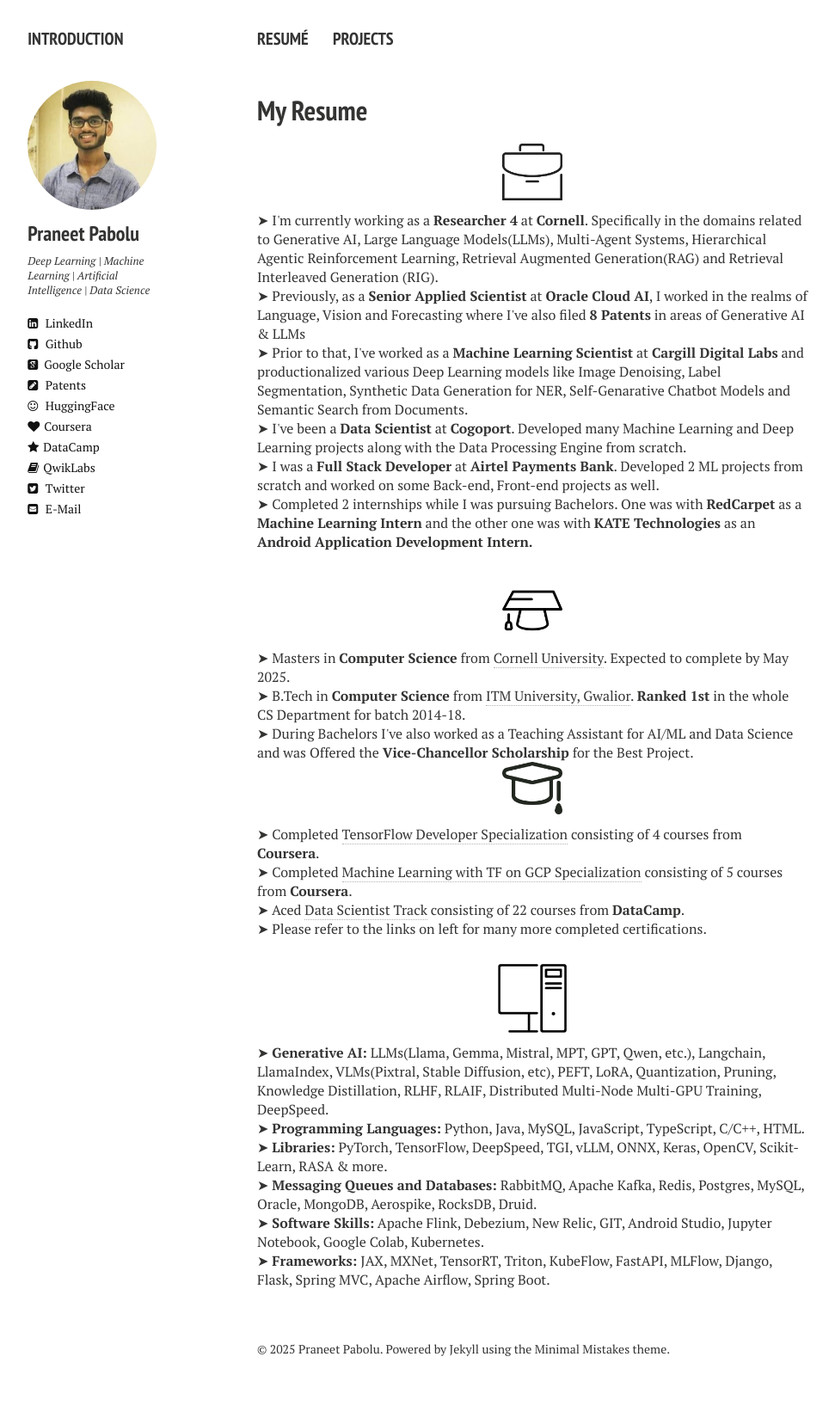
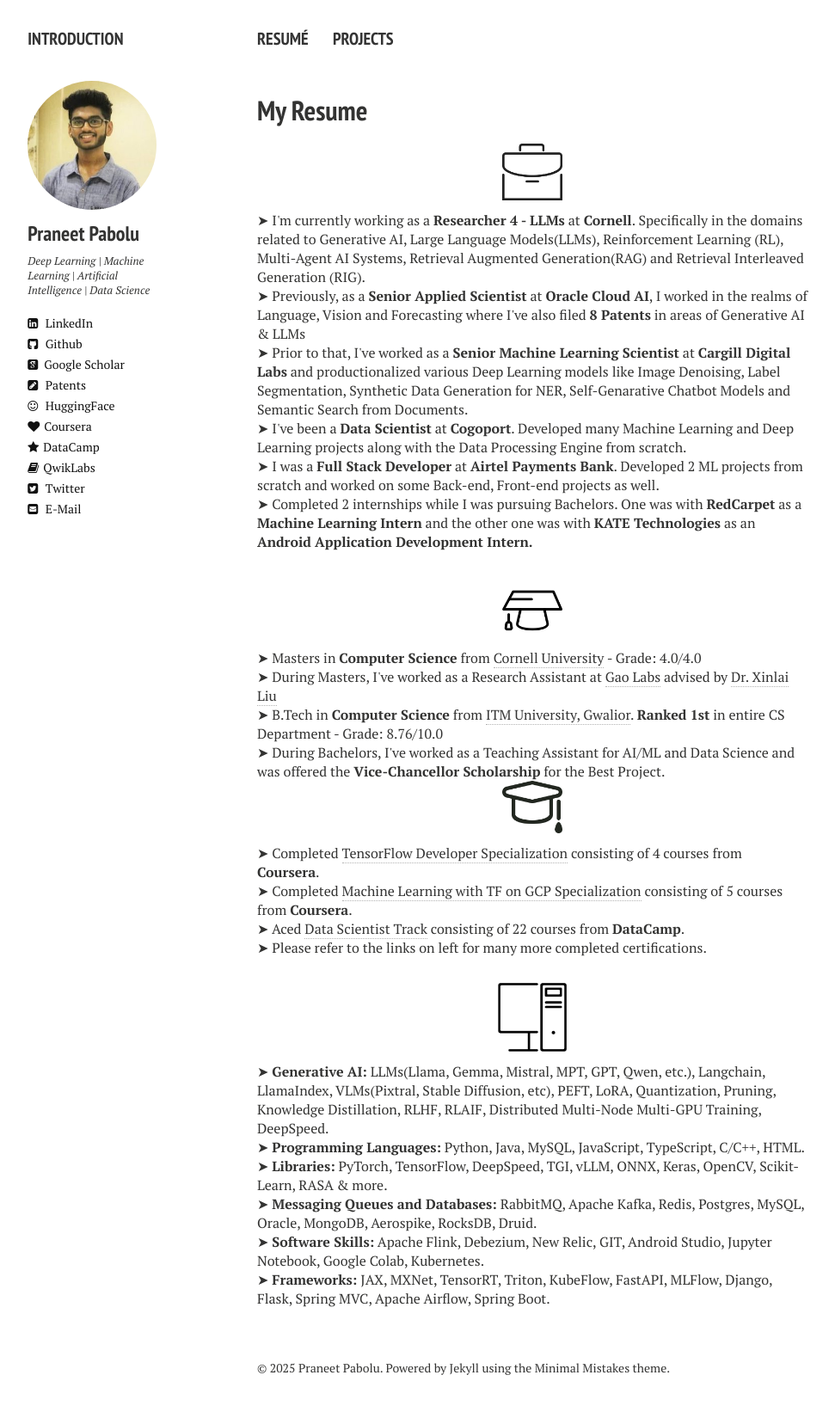
Before and after one commit to DeathReaper0965/deathreaper0965.github.io, a Jekyll site: the page built from resume.md, in a window 1280 px wide. Shown: the whole page at 86% size, without its empty margins (21-992 px from the left). Built offline with Jekyll 4.4.1, drawn with Linux system fonts in a browser that asks for light colours; nearby versions of some CDN libraries; before the commit the page ends 1627 px from its top, so only the background shows below that.

Commit message:
minor change

```diff
--- a/_layouts/resume.html
+++ b/_layouts/resume.html
@@ -45,18 +45,19 @@
     <h1>{{ page.title }}</h1>
     <div class="article-wrap">
     <p align="center" class=bottom-small><img src="{{ site.url }}/images/resume/business.png" alt="Work Experience and Internships" width="70" height="70" title="Work Experience and Internships"></p>
-    <p align="left">&#10148 I'm currently working as a <b>Researcher 4</b> at <b><a href="https://www.cornell.edu/">Cornell</a></b>. Specifically in the domains related to Generative AI, Large Language Models(LLMs), Multi-Agent Systems, Hierarchical Agentic Reinforcement Learning, Retrieval Augmented Generation(RAG) and Retrieval Interleaved Generation (RIG).</p>
+    <p align="left">&#10148 I'm currently working as a <b>Researcher 4 - LLMs</b> at <b><a href="https://www.cornell.edu/">Cornell</a></b>. Specifically in the domains related to Generative AI, Large Language Models(LLMs), Reinforcement Learning (RL), Multi-Agent AI Systems, Retrieval Augmented Generation(RAG) and Retrieval Interleaved Generation (RIG).</p>
     <p align="left">&#10148 Previously, as a <b>Senior Applied Scientist</b> at <b><a href="https://www.oracle.com/cloud/" target="_blank">Oracle Cloud AI</a></b>, I worked in the realms of Language, Vision and Forecasting where I've also filed <b><a href="https://patents.justia.com/inventor/{{ site.owner.justia }}" target="_blank">8 Patents</a></b> in areas of Generative AI & LLMs</p>
-    <p align="left">&#10148 Prior to that, I've worked as a <b>Machine Learning Scientist</b> at <b><a href="https://www.cargill.com/" target="_blank">Cargill Digital Labs</a></b> and productionalized various Deep Learning models like Image Denoising, Label Segmentation, Synthetic Data Generation for NER, Self-Genarative Chatbot Models and Semantic Search from Documents.</p>
+    <p align="left">&#10148 Prior to that, I've worked as a <b>Senior Machine Learning Scientist</b> at <b><a href="https://www.cargill.com/" target="_blank">Cargill Digital Labs</a></b> and productionalized various Deep Learning models like Image Denoising, Label Segmentation, Synthetic Data Generation for NER, Self-Genarative Chatbot Models and Semantic Search from Documents.</p>
     <p align="left">&#10148 I've been a <b>Data Scientist</b> at <b><a href="https://cogoport.com" target="_blank">Cogoport</a></b>. Developed many Machine Learning and Deep Learning projects along with the Data Processing Engine from scratch.</p>
     <p align="left">&#10148 I was a <b>Full Stack Developer</b> at <b><a href="https://www.airtel.in/bank/" target="_blank">Airtel Payments Bank</a></b>. Developed 2 ML projects from scratch and worked on some Back-end, Front-end projects as well.</p>
     <p align="left" class="bottom-three">&#10148 Completed 2 internships while I was pursuing Bachelors. One was with <b><a href="https://www.linkedin.com/company/redcarpetup-com/" target = '_blank'>RedCarpet</a></b> as a <b>Machine Learning Intern</b> and the other one was with <b><a href='https://www.kateit.in/' target="_blank">KATE Technologies</a></b> as an <b>Android Application Development Intern.</b></p>
 
 
     <p align="center" class=bottom-small><img src="{{ site.url }}/images/resume/study2.png" alt="Academic Details" width="70" height="70" title="Academic Details"></p>
-    <p align="left">&#10148 Masters in <b>Computer Science</b> from <a href="https://www.cornell.edu/" target="_blank">Cornell University</a>. Expected to complete by May 2025.</p>
-    <p align="left">&#10148 B.Tech in <b>Computer Science</b> from <a href="http://itmuniversity.ac.in/" target="_blank">ITM University, Gwalior</a>. <b>Ranked 1st</b> in the whole CS Department for batch 2014-18.</p>
-    <p align="left">&#10148 During Bachelors I've also worked as a Teaching Assistant for AI/ML and Data Science and was Offered the <b>Vice-Chancellor Scholarship</b> for the Best Project.</p>
+    <p align="left">&#10148 Masters in <b>Computer Science</b> from <a href="https://www.cornell.edu/" target="_blank">Cornell University</a> - Grade: 4.0/4.0</p>
+    <p align="left">&#10148 During Masters, I've worked as a Research Assistant at <a href="https://gao-labs.github.io/" target="_blank">Gao Labs</a> advised by <a href="https://scholar.google.com/citations?hl=en&user=bkzox5EAAAAJ" target="_blank">Dr. Xinlai Liu</a></p>
+    <p align="left">&#10148 B.Tech in <b>Computer Science</b> from <a href="http://itmuniversity.ac.in/" target="_blank">ITM University, Gwalior</a>. <b>Ranked 1st</b> in entire CS Department - Grade: 8.76/10.0</p>
+    <p align="left">&#10148 During Bachelors, I've worked as a Teaching Assistant for AI/ML and Data Science and was offered the <b>Vice-Chancellor Scholarship</b> for the Best Project.</p>
 
     <p align="center" class=bottom-small><img src="{{ site.url }}/images/resume/study.png" alt="Certifications" width="70" height="70" title="Certifications"></p>
     <p align="left">&#10148 Completed <a href="https://www.coursera.org/account/accomplishments/specialization/HY66L5LPFFER" target="_blank">TensorFlow Developer Specialization</a> consisting of 4 courses from <b>Coursera</b>.</p>
```
